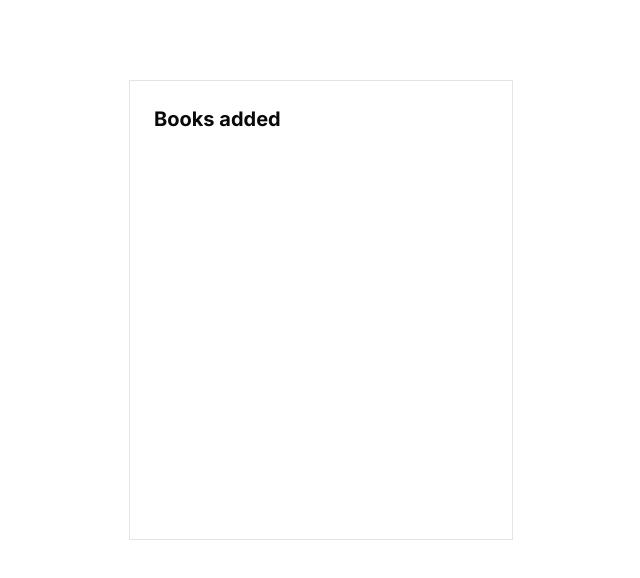
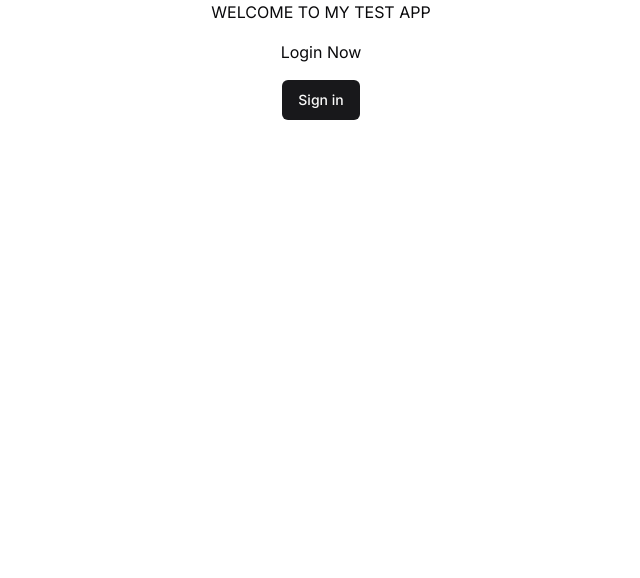
Before and after one commit to rieljasperapos/mdb, a Next.js app in the folder client/: page / in a window 1280 px wide. Shown: the top 578 px of the page, without its empty margins (319-959 px from the left). Built offline with nearby package versions, Linux system fonts and the light colour scheme; no server answers.

Commit message:
chore: removed unused codes

```diff
--- a/client/src/app/page.tsx
+++ b/client/src/app/page.tsx
@@ -1,21 +1,12 @@
 import { Overview } from '@components/added-books-analytics'
-import { Metadata } from 'next'
-
-export const metadata: Metadata = {
-  title: "Dashboard",
-}
+import { UserButton } from '@/components/user-button'
 
 export default function Home() {
   return (
-    <div className='flex flex-col justify-center items-center p-10'>
-      <div className='flex flex-col w-96 border p-6 my-10'>
-        <div className='mb-8'>
-          <h1 className='font-bold text-xl'>Books added</h1>
-        </div>
-        <div>
-          <Overview />
-        </div>
-      </div>
+    <div className='flex flex-col gap-4 justify-center items-center'>
+      <h1>WELCOME TO MY TEST APP</h1>
+      <p>Login Now</p>
+      <UserButton />
     </div>
   )
 }
```
